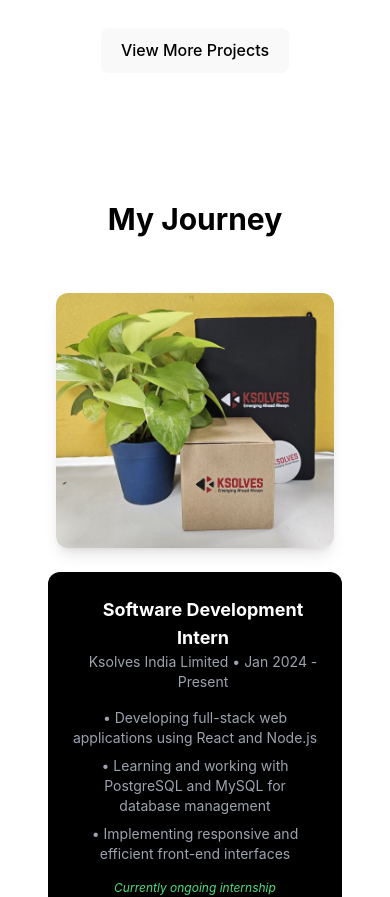
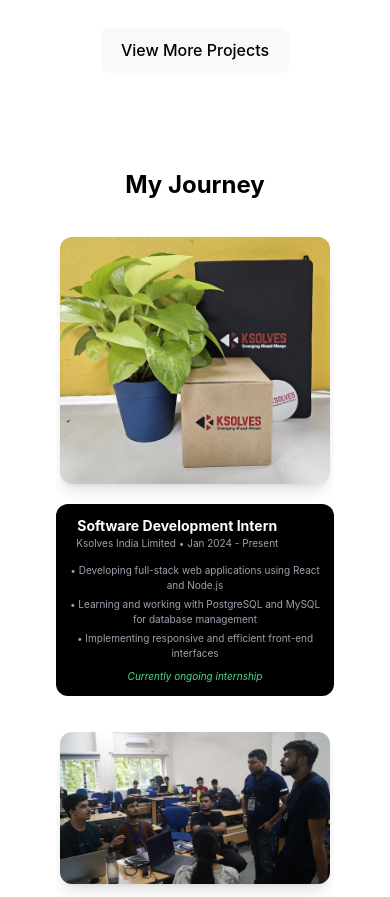
Before and after one commit to rishikeshpawar1312/myportf, a React (Vite) app: page / in a window 390 px wide. Shown: the part 5540-6437 px from the top of the page. Built offline with nearby package versions, Linux system fonts and the light colour scheme.

Commit message:
changes for responsiveness

```diff
--- a/src/App.tsx
+++ b/src/App.tsx
@@ -14,9 +14,9 @@ function App() {
   return (
     <>
     <Navbar/>
-    <Hero/>
-    <About/>
-    <Skill/>
+     <Hero/>
+     <About/>
+     <Skill/>
     <ProjectsSection/>
     <ExperienceSection/>
     <Contact/>
--- a/src/components/sections/Experience.tsx
+++ b/src/components/sections/Experience.tsx
@@ -4,10 +4,6 @@ import { Code, Trophy, Briefcase } from 'lucide-react';
 import hackindore from '../../assets/hackilogo.jpeg';
 import hackwave from '../../assets/hackwave.jpg';
 import ksolves from '../../assets/ksolves.jpg';
-
-// Import your images
-const internshipImg = ksolves;
-
 
 interface ExperienceItem {
   title: string;
@@ -25,14 +21,13 @@ const ExperienceJourney: React.FC = () => {
       title: "Software Development Intern",
       company: "Ksolves India Limited",
       date: "Jan 2024 - Present",
-      image: internshipImg,
+      image: ksolves,
       isIntern: true,
       icons: <Briefcase className="text-blue-500" size={40} />,
       description: [
         "Developing full-stack web applications using React and Node.js",
         "Learning and working with PostgreSQL and MySQL for database management",
         "Implementing responsive and efficient front-end interfaces",
-
       ],
     },
     {
@@ -61,15 +56,13 @@ const ExperienceJourney: React.FC = () => {
         "Demonstrated strong teamwork, rapid prototyping, and technical excellence during the event",
       ],
     }
-
-
   ];
 
   return (
-    <section className="py-16 bg-white min-h-screen flex items-center justify-center">
-      <div className="container mx-auto px-4 max-w-6xl">
+    <section className="py-8 sm:py-16 bg-white min-h-screen flex items-center justify-center overflow-x-hidden">
+      <div className="w-full px-4 max-w-[95%] mx-auto">
         <motion.h2
-          className="text-3xl md:text-4xl font-bold text-center text-black mb-12 md:mb-16"
+          className="text-2xl sm:text-3xl md:text-4xl font-bold text-center text-black mb-8 sm:mb-12 md:mb-16"
           initial={{ opacity: 0, y: -50 }}
           whileInView={{ opacity: 1, y: 0 }}
           transition={{ duration: 0.6 }}
@@ -77,7 +70,7 @@ const ExperienceJourney: React.FC = () => {
           My Journey
         </motion.h2>
 
-        <div className="relative">
+        <div className="relative w-full overflow-hidden">
           {/* Vertical Line - Hidden on mobile */}
           <div className="hidden md:block absolute left-1/2 transform -translate-x-1/2 w-1 bg-gray-300 h-full"></div>
 
@@ -85,7 +78,7 @@ const ExperienceJourney: React.FC = () => {
             <motion.div
               key={index}
               className={`
-                flex flex-col md:flex-row items-center mb-12 md:mb-16 relative
+                flex flex-col md:flex-row items-center mb-8 sm:mb-12 md:mb-16 relative overflow-hidden
                 ${index % 2 === 0 ? "md:flex-row-reverse" : ""}
               `}
               initial={{ opacity: 0, x: index % 2 === 0 ? 100 : -100 }}
@@ -98,12 +91,12 @@ const ExperienceJourney: React.FC = () => {
               {/* Image Container */}
               <div
                 className={`
-                  w-full md:w-1/2 p-2 md:p-4
+                  w-full md:w-1/2 p-1 md:p-4
                   ${index % 2 === 0 ? "md:pl-16" : "md:pr-16"}
                 `}
               >
                 <motion.div
-                  className="aspect-w-16 aspect-h-9 overflow-hidden rounded-xl shadow-lg"
+                  className="w-full aspect-w-16 aspect-h-9 overflow-hidden rounded-xl shadow-lg"
                   whileHover={{ scale: 1.05 }}
                   transition={{ duration: 0.3 }}
                 >
@@ -120,28 +113,28 @@ const ExperienceJourney: React.FC = () => {
               {/* Content Container */}
               <div
                 className={`
-                  w-full md:w-1/2 bg-black text-white border-gray-800 rounded-xl p-6 mt-4 md:mt-0
+                  w-full md:w-1/2 bg-black text-white border-gray-800 rounded-xl p-3 sm:p-5 mt-4 md:mt-0
                   ${index % 2 === 0 ? "md:mr-auto" : "md:ml-auto"}
                 `}
               >
-                <div className="flex items-center space-x-4 mb-4">
+                <div className="flex items-center space-x-2 sm:space-x-4 mb-3 sm:mb-4">
                   <div className="hidden md:block">{exp.icons}</div>
                   <div>
-                    <h3 className="text-lg md:text-xl font-bold">{exp.title}</h3>
-                    <p className="text-sm md:text-base text-gray-400">
+                    <h3 className="text-sm sm:text-base md:text-xl font-bold">{exp.title}</h3>
+                    <p className="text-[10px] sm:text-xs md:text-base text-gray-400">
                       {exp.company} • {exp.date}
                     </p>
                   </div>
                 </div>
 
                 {exp.description.map((point, pointIndex) => (
-                  <p key={pointIndex} className="text-sm md:text-base text-gray-400 mb-2">
+                  <p key={pointIndex} className="text-[10px] sm:text-xs md:text-base text-gray-400 mb-1">
                     • {point}
                   </p>
                 ))}
 
                 {exp.isIntern && (
-                  <div className="mt-4 text-xs md:text-sm italic text-green-400">
+                  <div className="mt-2 sm:mt-4 text-[10px] sm:text-xs md:text-sm italic text-green-400">
                     Currently ongoing internship
                   </div>
                 )}
```
